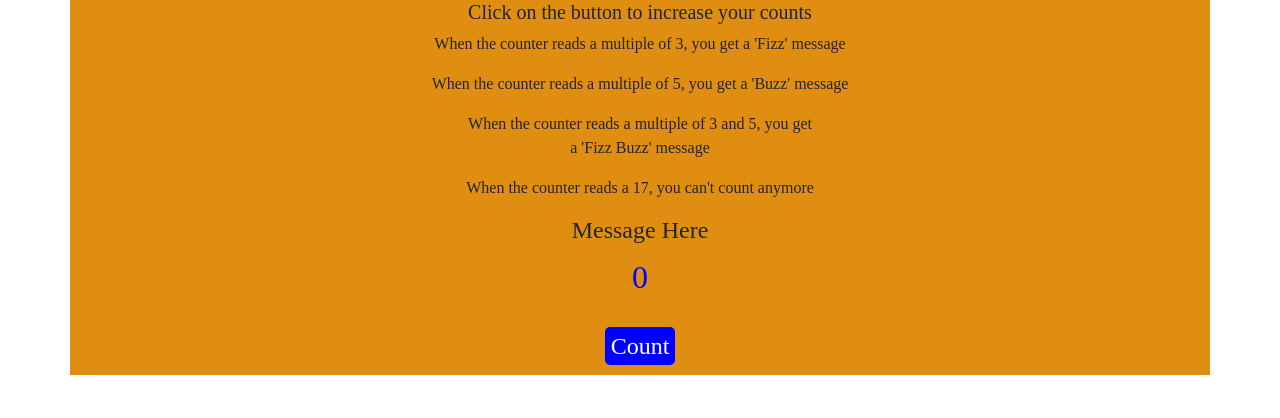
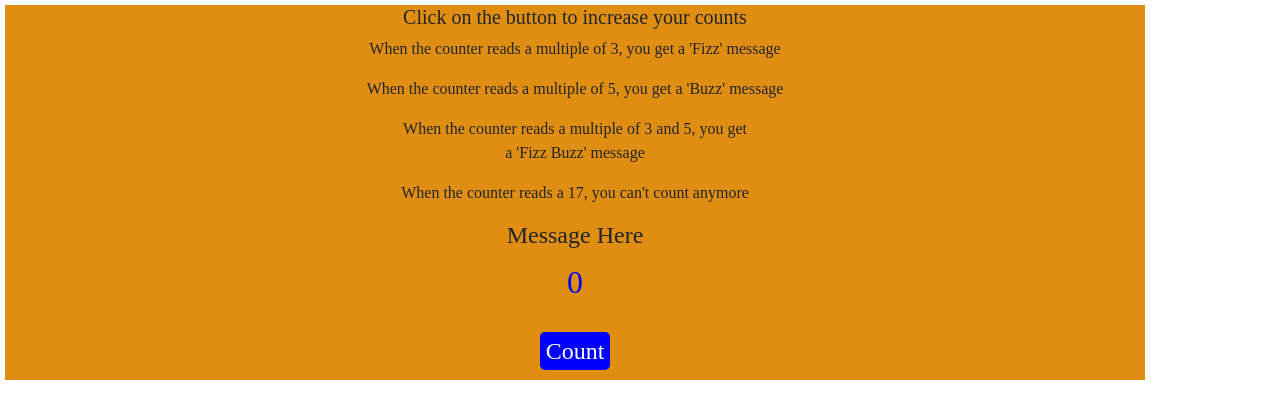
Before and after one commit to Tdebrah/Devictor-Counts, a plain HTML site: page index.html in a window 1280 px wide. Drawn offline with nearby package versions, Linux system fonts and the light colour scheme.

Commit message:
edited container width

```diff
--- a/index.html
+++ b/index.html
@@ -13,6 +13,8 @@
             font-family: Times New Roman;
             background-color: rgb(224, 142, 17);
           text-align: center;
+          width: 90%;
+          margin: 5px;
 
         }
 
```
